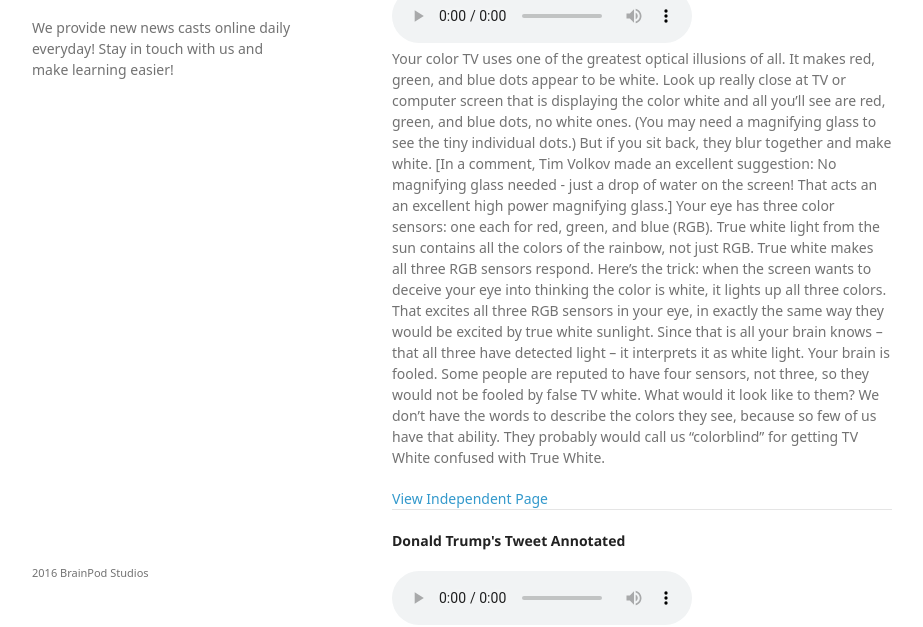
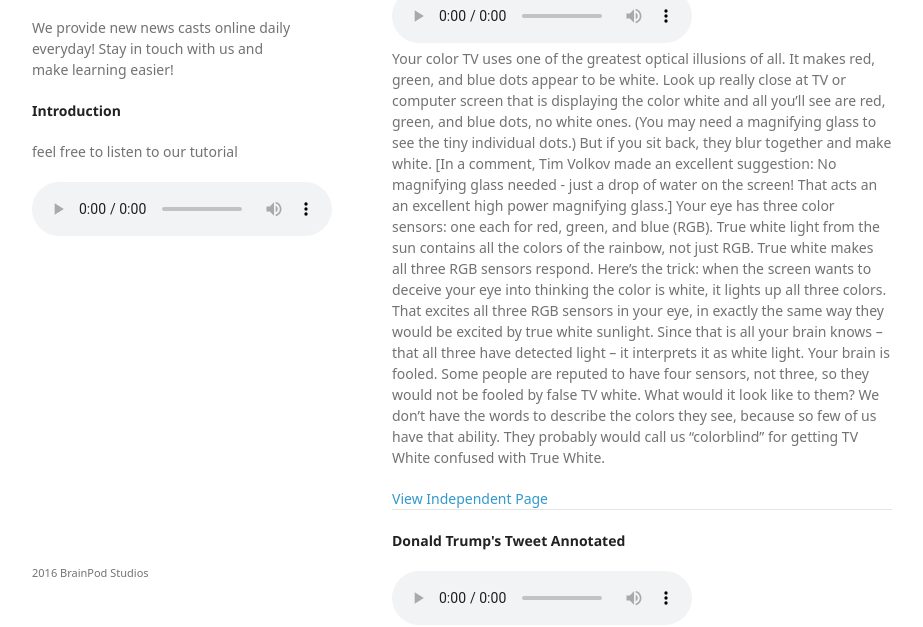
Before and after one commit to Prazma/pods, a plain HTML site: page index.html in a window 1280 px wide. Shown: the part 148-775 px from the top of the page, without its empty margins (178-1101 px from the left). Drawn offline with Linux system fonts and the light colour scheme; a script that the page names is missing; a web font is replaced by a local one.

Commit message:
Update index.html

```diff
--- a/index.html
+++ b/index.html
@@ -18,7 +18,11 @@
         <h1>BrainPod</h1>
         <h3>streaming your everyday news with audio</h3>
         <p>We provide new news casts online daily everyday! Stay in touch with us and make learning easier!</p>
-
+        <p><strong>Introduction</strong></p>
+        <p>feel free to listen to our tutorial</p>
+        <audio controls>
+          <source src="bp/main.mp3" type="audio/mp3">
+        </audio>
 
       </header>
       <section>
```
